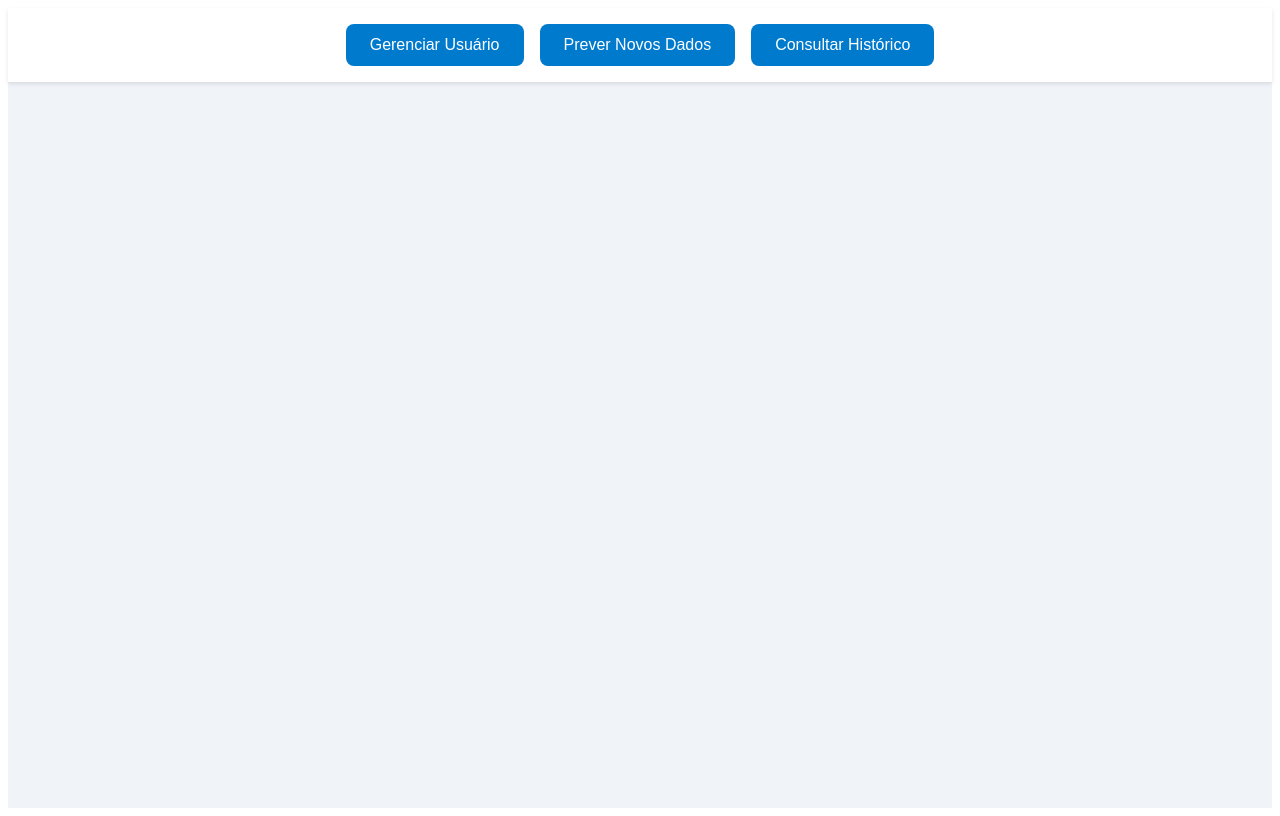
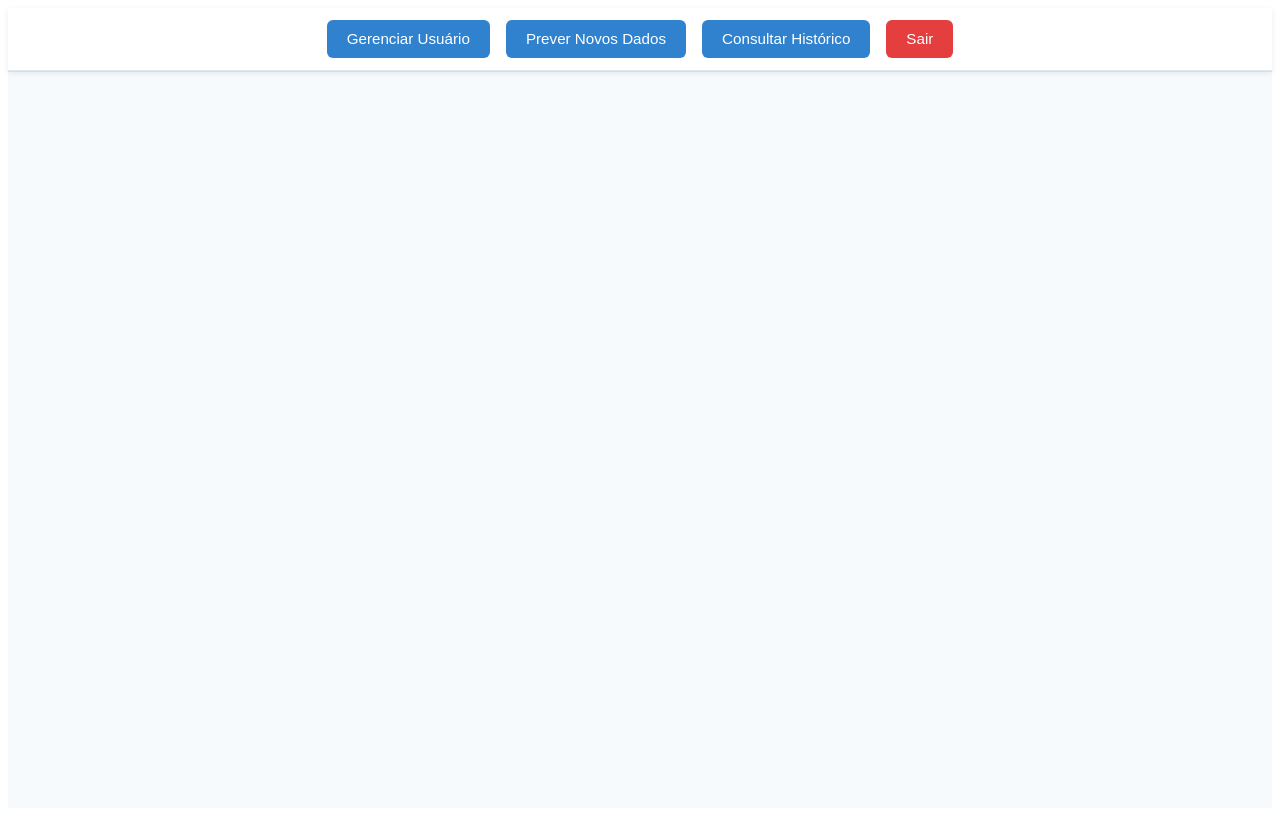
Before and after one commit to gustavo-qs/case-regressao, a Vue app in the folder AT3 - Desenvolvimento/frontend/pred_app/: page / in a window 1280 px wide. Built offline with nearby package versions, Linux system fonts and the light colour scheme; sample sign-in values are in the browser's storage.

Commit message:
:children_crossing: improving views and session support to requests

```diff
--- a/AT3 - Desenvolvimento/frontend/pred_app/index.html
+++ b/AT3 - Desenvolvimento/frontend/pred_app/index.html
@@ -4,7 +4,7 @@
     <meta charset="UTF-8">
     <link rel="icon" href="/favicon.ico">
     <meta name="viewport" content="width=device-width, initial-scale=1.0">
-    <title>Vite App</title>
+    <title> Predition App</title>
   </head>
   <body>
     <div id="app"></div>
--- a/AT3 - Desenvolvimento/frontend/pred_app/src/App.vue
+++ b/AT3 - Desenvolvimento/frontend/pred_app/src/App.vue
@@ -3,12 +3,5 @@ import { RouterLink, RouterView } from 'vue-router'
 </script>
 
 <template>
-  <header>
-
-    <div class="wrapper">
-
-    </div>
-  </header>
-
   <RouterView />
 </template>
--- a/AT3 - Desenvolvimento/frontend/pred_app/src/views/HistoryView.vue
+++ b/AT3 - Desenvolvimento/frontend/pred_app/src/views/HistoryView.vue
@@ -53,7 +53,7 @@
     <button @click="$router.push('/predictions')" style="background-color: darkcyan;">Adicionar Previsão</button>
     <button @click="$router.push('/')" style="background-color: #007bff; margin-left: 5px;">Voltar</button>
   </div>
-  <div class="chart-container">
+  <div class="chart-container" style="display: flex; justify-content: center; align-items: center; height: 400px;">
     <canvas id="predictionsChart"></canvas>
   </div>
 
@@ -76,8 +76,8 @@ function initChart() {
     data: {
       labels: [],
       datasets: [
-        { label: 'Y1', data: [], fill: false, tension: 0.1 },
-        { label: 'Y2', data: [], fill: false, tension: 0.1 }
+        { label: 'Y1 - Heating Load', data: [], fill: false, tension: 0.1 },
+        { label: 'Y2 - Cooling Load', data: [], fill: false, tension: 0.1 }
       ]
     },
     options: {
@@ -101,7 +101,10 @@ watch(predictions, (list) => {
 
 async function fetchUsers() {
   try {
-    const res = await fetch('http://localhost:8000/usuarios');
+    const res = await fetch('http://localhost:8000/usuarios', {
+      credentials: 'include',
+      headers: { 'Content-Type': 'application/json' },
+    });
     users.value   = await res.json();
   } catch (err) {
     console.error('Erro ao buscar usuários:', err);
@@ -110,7 +113,10 @@ async function fetchUsers() {
 
 async function fetchPredictions() {
   try {
-    const res = await fetch('http://localhost:8000/previsoes/');
+    const res = await fetch('http://localhost:8000/previsoes/', {
+      credentials: 'include',
+      headers: { 'Content-Type': 'application/json' },
+    });
     predictions.value = await res.json();
   } catch (err) {
     console.error('Erro ao buscar previsões:', err);
@@ -120,7 +126,11 @@ async function fetchPredictions() {
 async function deletePrediction(id) {
   if (!confirm('Tem certeza que deseja excluir esta previsão?')) return;
   try {
-    await fetch(`http://localhost:8000/previsoes/${id}/`, { method: 'DELETE' });
+    await fetch(`http://localhost:8000/previsoes/${id}/`, {
+      method: 'DELETE',
+      credentials: 'include',
+      headers: { 'Content-Type': 'application/json' },
+    });
     predictions.value = predictions.value.filter(p => p.id !== id);
   } catch (err) {
     console.error('Erro ao excluir previsão:', err);
@@ -153,7 +163,7 @@ button:hover {
   background-color: darkred;
 }
 .history-view {
-  max-width: 1000px;
+  max-width: 1300px;
   margin: 40px auto;
   padding: 0 20px;
   font-family: sans-serif;
@@ -175,5 +185,15 @@ button:hover {
 .chart-container {
   position: relative;
   height: 400px;
+  max-width: 1000px;
+  margin: 40px auto;
+  padding: 20px;
+  background-color: #fff;
+  border-radius: 16px;
+  box-shadow: 0 8px 20px rgba(0, 0, 0, 0.08);
+  display: flex;
+  justify-content: center;
+  align-items: center;
+  border: 1px solid #ddd;
 }
 </style>
--- a/AT3 - Desenvolvimento/frontend/pred_app/src/views/HomeView.vue
+++ b/AT3 - Desenvolvimento/frontend/pred_app/src/views/HomeView.vue
@@ -6,84 +6,115 @@ const router = useRouter();
 const changeView = (path) => {
   router.push(path);
 };
+
+const logout = async () => {
+  try {
+    const res = await fetch('http://localhost:8000/logout/', {
+      method: 'POST',
+      credentials: 'include',
+    });
+    if (res.ok) {
+      localStorage.removeItem('userSession');
+      router.push('/login');
+    } else {
+      console.error('Logout failed');
+    }
+  } catch (error) {
+    console.error('Error during logout:', error);
+  }
+};
 </script>
 
 <template>
-  <div>
-    <nav>
-      <button @click="changeView('/users')">Gerenciar Usuário</button>
-      <button @click="changeView('/predictions')">Prever Novos Dados</button>
-      <button @click="changeView('/history')">Consultar Histórico</button>
+  <div class="app-container">
+    <nav class="main-nav">
+      <button @click="changeView('/users')" class="nav-btn">Gerenciar Usuário</button>
+      <button @click="changeView('/predictions')" class="nav-btn">Prever Novos Dados</button>
+      <button @click="changeView('/history')" class="nav-btn">Consultar Histórico</button>
+      <button @click="logout" class="nav-btn logout-btn">Sair</button>
     </nav>
-
-    <router-view />
+    <main class="view-container">
+      <router-view />
+    </main>
   </div>
 </template>
 
 <style scoped>
-/* Container geral */
-div {
+.app-container {
   display: flex;
   flex-direction: column;
   min-height: 100vh;
   font-family: 'Segoe UI', Tahoma, Geneva, Verdana, sans-serif;
-  background: #f0f4f8;
-  color: #333;
+  background-color: #eef2f7;
+  color: #1a202c;
   margin: 0;
   padding: 0;
 }
 
-/* Nav principal */
-nav {
+.main-nav {
   display: flex;
+  flex-wrap: wrap;
   justify-content: center;
   gap: 1rem;
-  background: #ffffff;
-  padding: 1rem 0;
-  box-shadow: 0 2px 4px rgba(0,0,0,0.1);
+  background-color: #ffffff;
+  padding: 0.75rem 1rem;
+  box-shadow: 0 2px 6px rgba(0, 0, 0, 0.08);
   position: sticky;
   top: 0;
-  z-index: 10;
+  z-index: 100;
+  border-bottom: 1px solid #e2e8f0;
 }
 
-/* Botões de navegação */
-nav button {
-  background: #007acc;
+.nav-btn {
+  background-color: #3182ce;
   color: #fff;
   border: none;
-  padding: 0.75rem 1.5rem;
-  font-size: 1rem;
-  border-radius: 0.5rem;
+  padding: 0.65rem 1.25rem;
+  font-size: 0.95rem;
+  font-weight: 500;
+  border-radius: 0.375rem;
   cursor: pointer;
-  transition: background 0.2s, transform 0.1s;
+  transition: background-color 0.2s ease, transform 0.1s ease;
 }
 
-nav button:hover {
-  background: #005fa3;
-  transform: translateY(-2px);
+.nav-btn:hover {
+  background-color: #2b6cb0;
+  transform: translateY(-1px);
 }
 
-nav button:active {
-  background: #004a80;
+.nav-btn:active {
+  background-color: #2c5282;
   transform: translateY(0);
 }
 
-/* Área de conteúdo */
-router-view {
+.logout-btn {
+  background-color: #e53e3e;
+}
+
+.logout-btn:hover {
+  background-color: #c53030;
+}
+
+.logout-btn:active {
+  background-color: #9b2c2c;
+}
+
+.view-container {
   flex: 1;
   padding: 2rem;
+  background-color: #f7fafc;
+  border-top: 1px solid #e2e8f0;
 }
 
-/* Responsividade */
-@media (max-width: 600px) {
-  nav {
+@media (max-width: 768px) {
+  .main-nav {
     flex-direction: column;
-    gap: 0.5rem;
+    align-items: stretch;
   }
 
-  nav button {
+  .nav-btn {
     width: 100%;
-    padding: 0.75rem;
+    text-align: center;
     font-size: 0.9rem;
   }
 }
--- a/AT3 - Desenvolvimento/frontend/pred_app/src/views/PredictionsView.vue
+++ b/AT3 - Desenvolvimento/frontend/pred_app/src/views/PredictionsView.vue
@@ -158,6 +158,7 @@ export default {
         const res = await fetch('http://localhost:8000/prever/', {
           method: 'POST',
           headers: { 'Content-Type': 'application/json' },
+          credentials: 'include',
           body: JSON.stringify(this.buildPayload()),
         });
         if (!res.ok) throw new Error(res.statusText);
@@ -190,6 +191,7 @@ export default {
         const res = await fetch('http://localhost:8000/previsoes/', {
           method: 'POST',
           headers: { 'Content-Type': 'application/json' },
+          credentials: 'include',
           body: JSON.stringify(payload),
         });
         if (!res.ok) throw new Error(res.statusText);
--- a/AT3 - Desenvolvimento/frontend/pred_app/src/views/UsersView.vue
+++ b/AT3 - Desenvolvimento/frontend/pred_app/src/views/UsersView.vue
@@ -130,7 +130,10 @@ export default {
     },
 
     async getUsers() {
-      const res = await fetch("http://localhost:8000/usuarios")
+      const res = await fetch("http://localhost:8000/usuarios", {
+        credentials: "include",
+        headers: { "Content-Type": "application/json" },
+      })
       this.users = await res.json()
     },
 
@@ -146,6 +149,7 @@ export default {
       delete payload.id
       await fetch("http://localhost:8000/usuarios/", {
         method: "POST",
+        credentials: "include",
         headers: { "Content-Type": "application/json" },
         body: JSON.stringify(payload),
       })
@@ -155,6 +159,7 @@ export default {
       await fetch("http://localhost:8000/usuarios/", {
         method: "PUT",
         headers: { "Content-Type": "application/json" },
+        credentials: "include",
         body: JSON.stringify(this.newUser),
       })
     },
@@ -173,6 +178,7 @@ export default {
       if (!confirm("Confirma exclusão?")) return
       await fetch("http://localhost:8000/usuarios/", {
         method: "DELETE",
+        credentials: "include",
         headers: { "Content-Type": "application/json" },
         body: JSON.stringify({ id }),
       })
```
Also changed, not shown: 1 other file (tests, documents, lock files or other folders).
